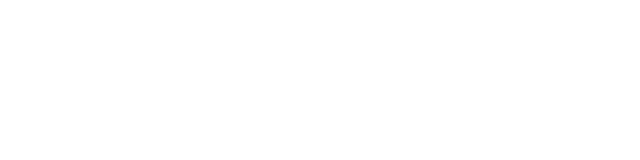
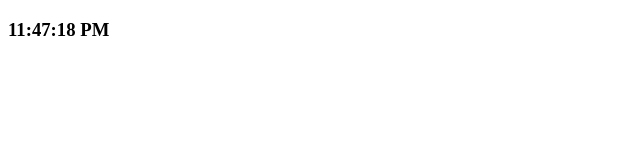
Before and after one commit to SalmaRivaan/Digital-Clock---ReactJS-React-State-Events-Updating-State-That-Depends-On-Th---0x911axg9312, a React app: page / in a window 1280 px wide. Shown: the top 160 px of the page, without its empty margins (0-640 px from the left). Built offline with nearby package versions, Linux system fonts and the light colour scheme.

Commit message:
Update App.js

```diff
--- a/src/components/App.js
+++ b/src/components/App.js
@@ -1,13 +1,41 @@
-import React from 'react'
-import '../styles/App.css';
-const App = () => {
+import React, { Component, useState } from "react";
+import "../styles/App.css";
 
-  return (
-    <div id="main">
-      <div className="date-time"></div>
-    </div>
-  )
+class App extends Component {
+  constructor(props) {
+    super(props);
+    this.state = {
+      date: new Date()
+    };
+
+    this.tick = this.tick.bind(this);
+  }
+
+  componentDidMount() {
+    this.timerID = setInterval(this.tick, 1000);
+  }
+
+  componentWillUnmount() {
+    clearInterval(this.timerID);
+  }
+
+  tick() {
+    // console.log("state is not updated")
+    this.setState(
+      {
+        date: new Date()
+      }
+      // () => console.log("state is updated")
+    );
+  }
+
+  render() {
+    return (
+      <div className="Clock">
+        <h3 id="time">{this.state.date.toLocaleTimeString()}</h3>
+      </div>
+    );
+  }
 }
 
-
 export default App;
```
